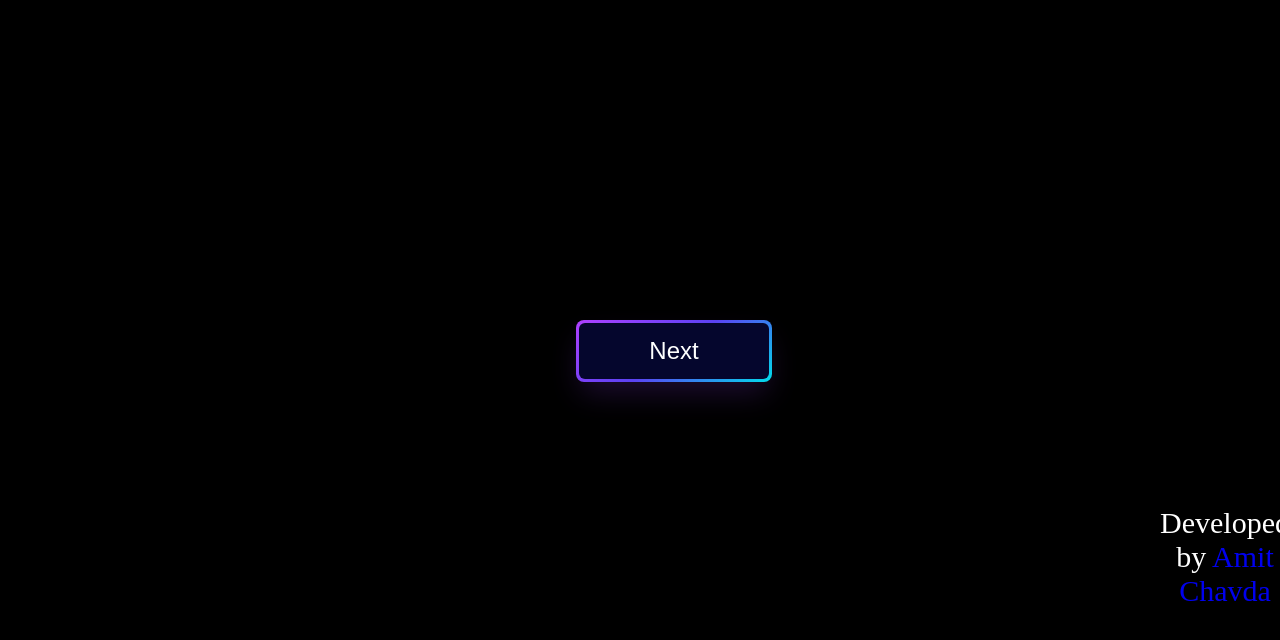
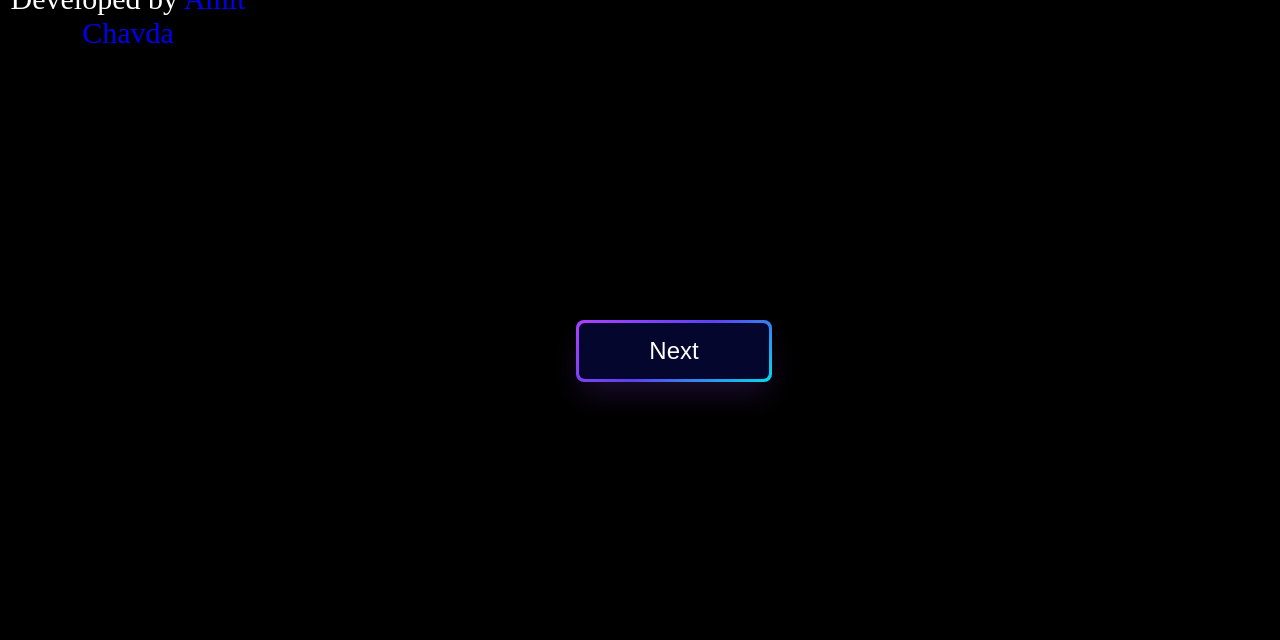
Before and after one commit to Amit-Chavda/amit-chavda.github.io, a plain HTML site: page request-joke/index.html in a window 1280 px wide. Drawn offline with nearby package versions, Linux system fonts and the light colour scheme.

Commit message:
Update styel.css

```diff
--- a/request-joke/css/styles.css
+++ b/request-joke/css/styles.css
@@ -7,9 +7,9 @@ body {
 
 #developer{
     font-size: 30px;
-    margin-top: 30%;
-    position: fixed;
-    margin-left: 90%;
+    position: absolute;
+    bottom: 90%;
+    right: 80%;
 }
 #developer a{
     text-decoration: none;
```
